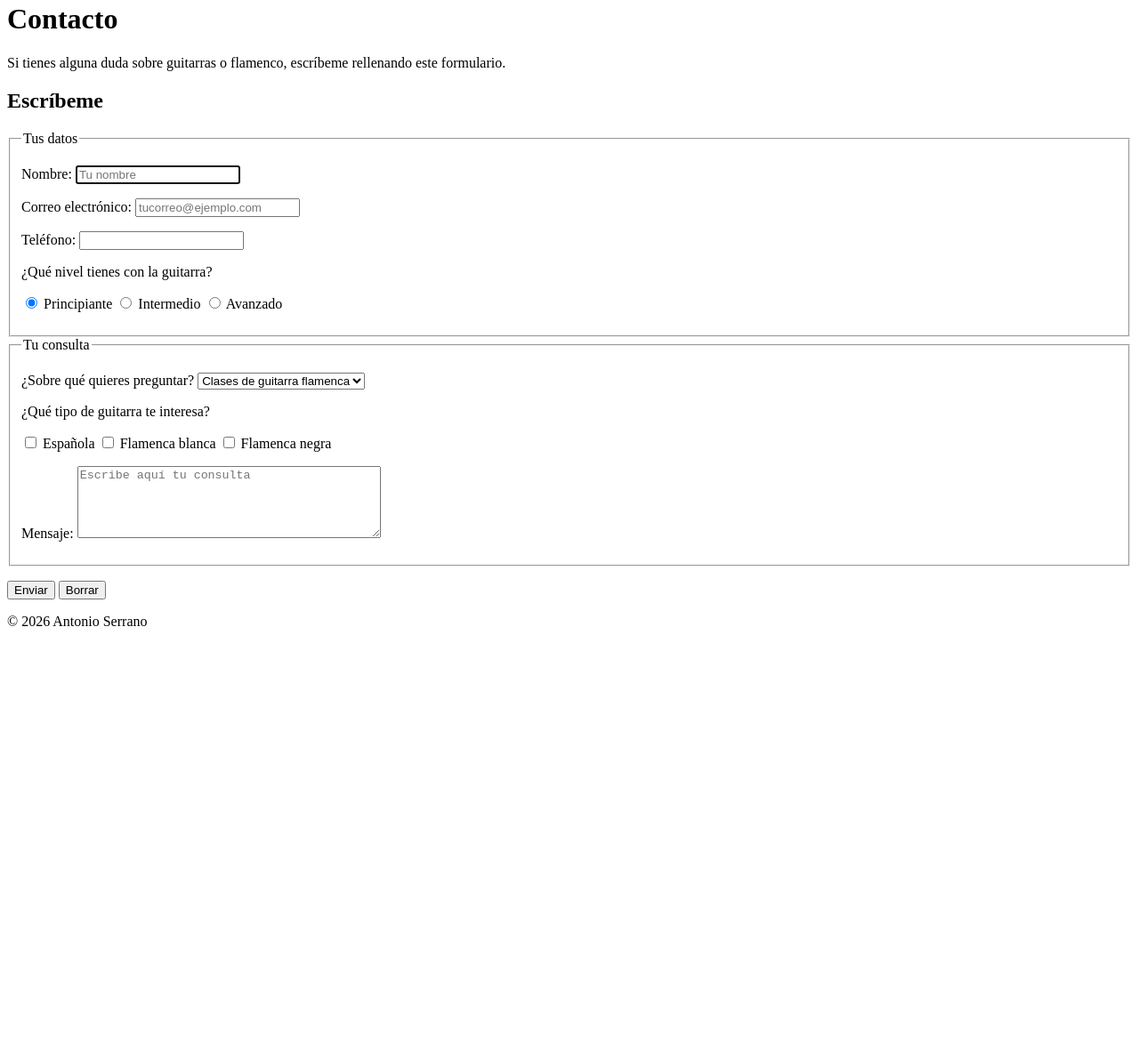
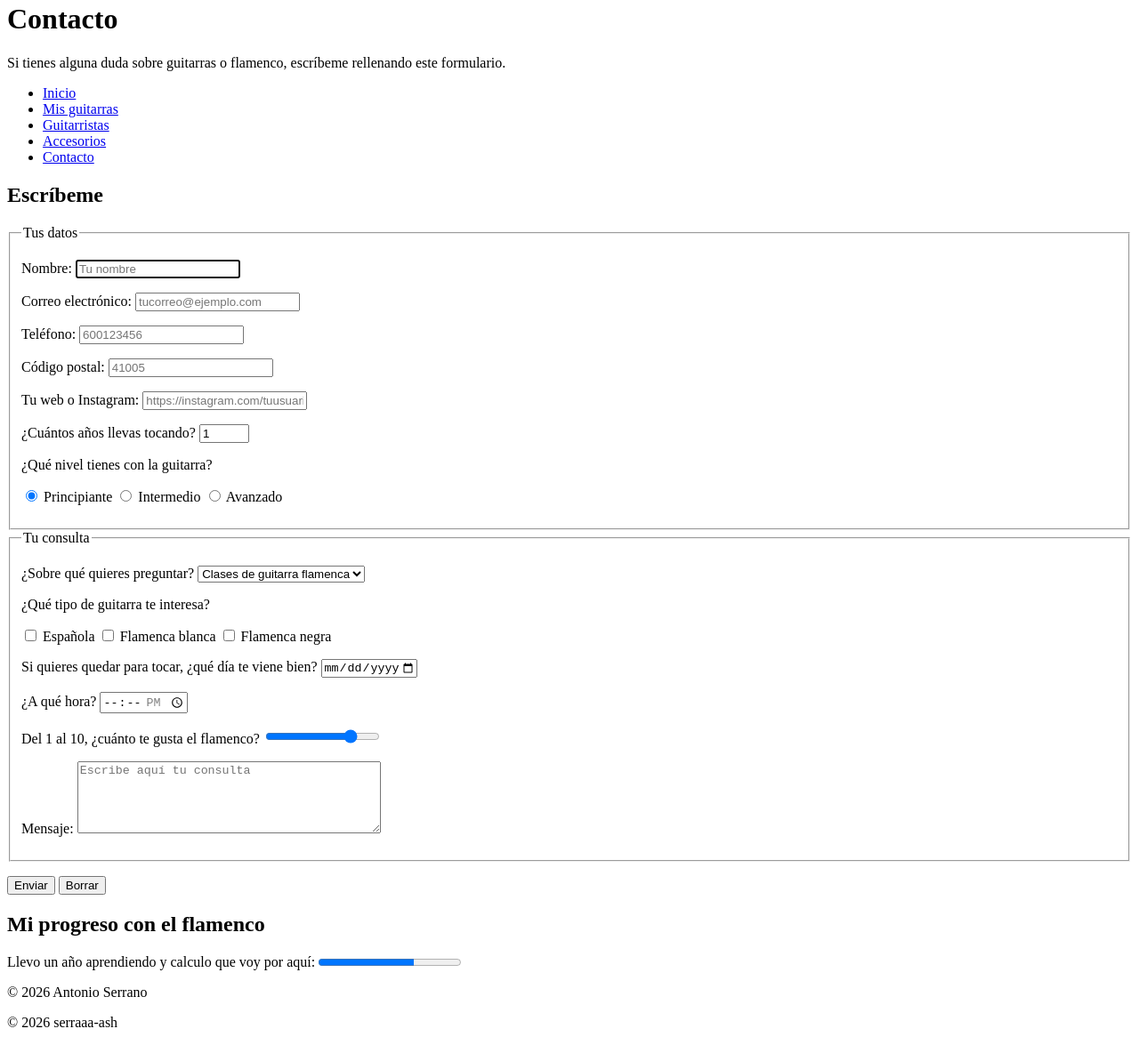
Before and after one commit to serraaa-ash/Proyecto-Integrador-LM-2026, a plain HTML site: page proyecto/contacto.html in a window 1280 px wide. Shown: the part 18-1193 px from the top of the page at 89% size. Before the commit the page ends 800 px from the top, so only its background shows below. Drawn offline with Linux system fonts and the light colour scheme.

Commit message:
feat: formulario con controles html5

```diff
--- a/proyecto/contacto.html
+++ b/proyecto/contacto.html
@@ -7,30 +7,34 @@
   <title>Contacto | Guitarras Serrano</title>
   <meta name="description" content="Formulario para escribirme con consultas sobre guitarras y flamenco.">
   <meta name="keywords" content="contacto, guitarra, flamenco, consultas">
-    <meta name="author" content="Antonio Serrano Hernández">
+  <meta name="author" content="serraaa-ash">
 </head>
 
 <body>
-    <!-- NAV: aquí irá el menú (UD4) -->
-
-    <!-- Cabecera: título y presentación -->
-    <div>
+  <header>
     <h1>Contacto</h1>
     <p>Si tienes alguna duda sobre guitarras o flamenco, escríbeme rellenando este formulario.</p>
-    </div>
+    <nav>
+      <ul>
+        <li><a href="index.html">Inicio</a></li>
+        <li><a href="guitarras.html">Mis guitarras</a></li>
+        <li><a href="guitarristas.html">Guitarristas</a></li>
+        <li><a href="accesorios.html">Accesorios</a></li>
+        <li><a href="contacto.html">Contacto</a></li>
+      </ul>
+    </nav>
+  </header>
 
-    <!-- Sección: formulario de contacto -->
-    <div>
+  <main>
+    <section>
       <h2>Escríbeme</h2>
       <form action="#" method="post">
-            <!-- Bloque 1: datos personales -->
         <fieldset>
           <legend>Tus datos</legend>
 
           <p>
             <label for="nombre">Nombre:</label>
-                    <input type="text" id="nombre" name="nombre" placeholder="Tu nombre" maxlength="50" required
-                        autofocus>
+            <input type="text" id="nombre" name="nombre" placeholder="Tu nombre" maxlength="50" required autofocus>
           </p>
           <p>
             <label for="email">Correo electrónico:</label>
@@ -38,7 +42,19 @@
           </p>
           <p>
             <label for="telefono">Teléfono:</label>
-                    <input type="tel" id="telefono" name="telefono" minlength="9" maxlength="9">
+            <input type="tel" id="telefono" name="telefono" minlength="9" maxlength="9" placeholder="600123456">
+          </p>
+          <p>
+            <label for="cp">Código postal:</label>
+            <input type="text" id="cp" name="cp" pattern="[0-9]{5}" title="Escribe los 5 números de tu código postal, por ejemplo 41005" placeholder="41005">
+          </p>
+          <p>
+            <label for="web">Tu web o Instagram:</label>
+            <input type="url" id="web" name="web" placeholder="https://instagram.com/tuusuario">
+          </p>
+          <p>
+            <label for="anios">¿Cuántos años llevas tocando?</label>
+            <input type="number" id="anios" name="anios" min="0" max="50" step="1" value="1">
           </p>
 
           <p>¿Qué nivel tienes con la guitarra?</p>
@@ -52,7 +68,6 @@
           </p>
         </fieldset>
 
-            <!-- Bloque 2: la consulta -->
         <fieldset>
           <legend>Tu consulta</legend>
 
@@ -77,24 +92,44 @@
           </p>
 
           <p>
+            <label for="fecha">Si quieres quedar para tocar, ¿qué día te viene bien?</label>
+            <input type="date" id="fecha" name="fecha" min="2026-11-25" max="2027-06-30">
+          </p>
+          <p>
+            <label for="hora">¿A qué hora?</label>
+            <input type="time" id="hora" name="hora" min="16:00" max="21:00" step="1800">
+          </p>
+          <p>
+            <label for="gusto">Del 1 al 10, ¿cuánto te gusta el flamenco?</label>
+            <input type="range" id="gusto" name="gusto" min="1" max="10" step="1" value="8">
+          </p>
+
+          <p>
             <label for="mensaje">Mensaje:</label>
-                    <textarea id="mensaje" name="mensaje" rows="5" cols="40" placeholder="Escribe aquí tu consulta"
-                        minlength="10" required></textarea>
+            <textarea id="mensaje" name="mensaje" rows="5" cols="40" placeholder="Escribe aquí tu consulta" minlength="10" required></textarea>
           </p>
         </fieldset>
 
-            <!-- Botones -->
         <p>
           <input type="submit" value="Enviar">
           <input type="reset" value="Borrar">
         </p>
       </form>
-    </div>
+    </section>
+  </main>
 
-    <!-- Pie de página -->
-    <div>
+  <aside>
+    <h2>Mi progreso con el flamenco</h2>
+    <p>
+      <label for="progreso">Llevo un año aprendiendo y calculo que voy por aquí:</label>
+      <progress id="progreso" max="100" value="67">67 %</progress>
+    </p>
+  </aside>
+
+  <footer>
     <p>&copy; 2026 Antonio Serrano</p>
-    </div>
+    <p id="firma-serraaa-ash">© 2026 serraaa-ash</p>
+  </footer>
 </body>
 
 </html>
```
Lines whose indentation alone changed are shown as unchanged.
